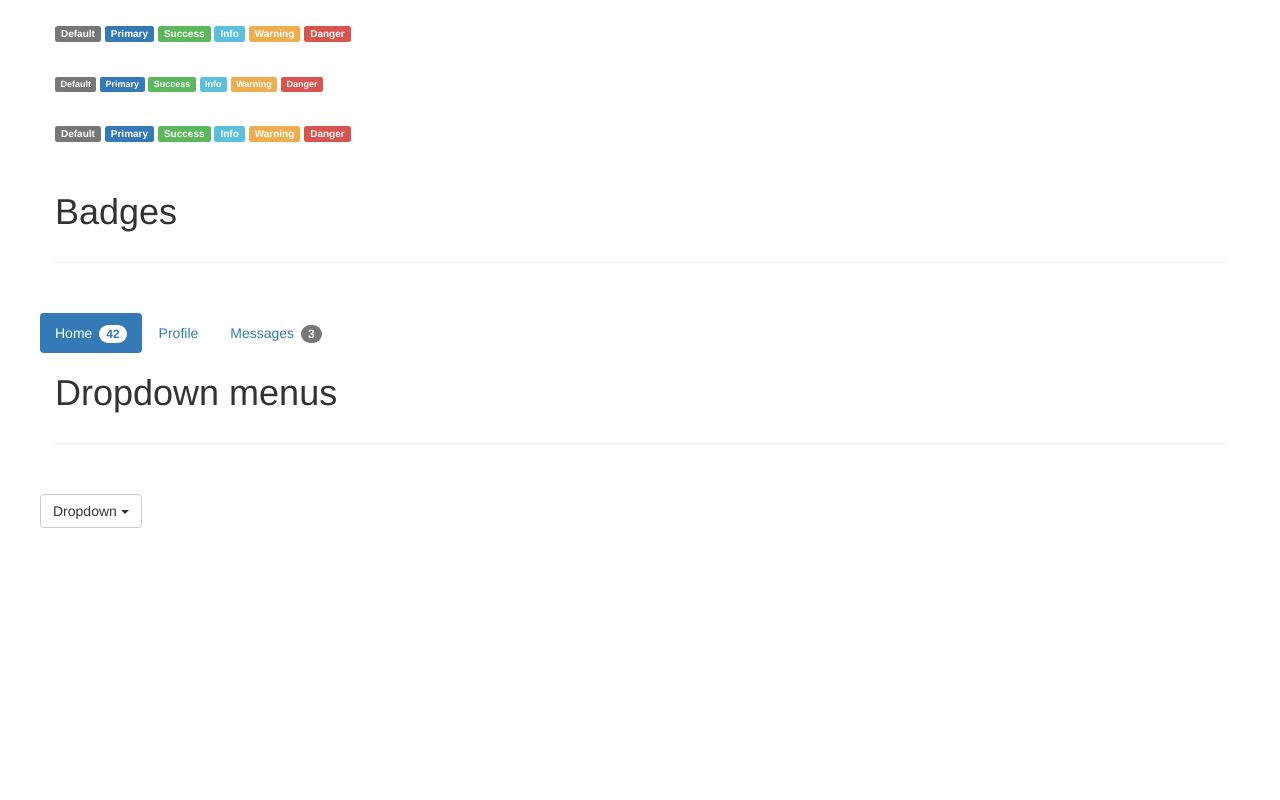
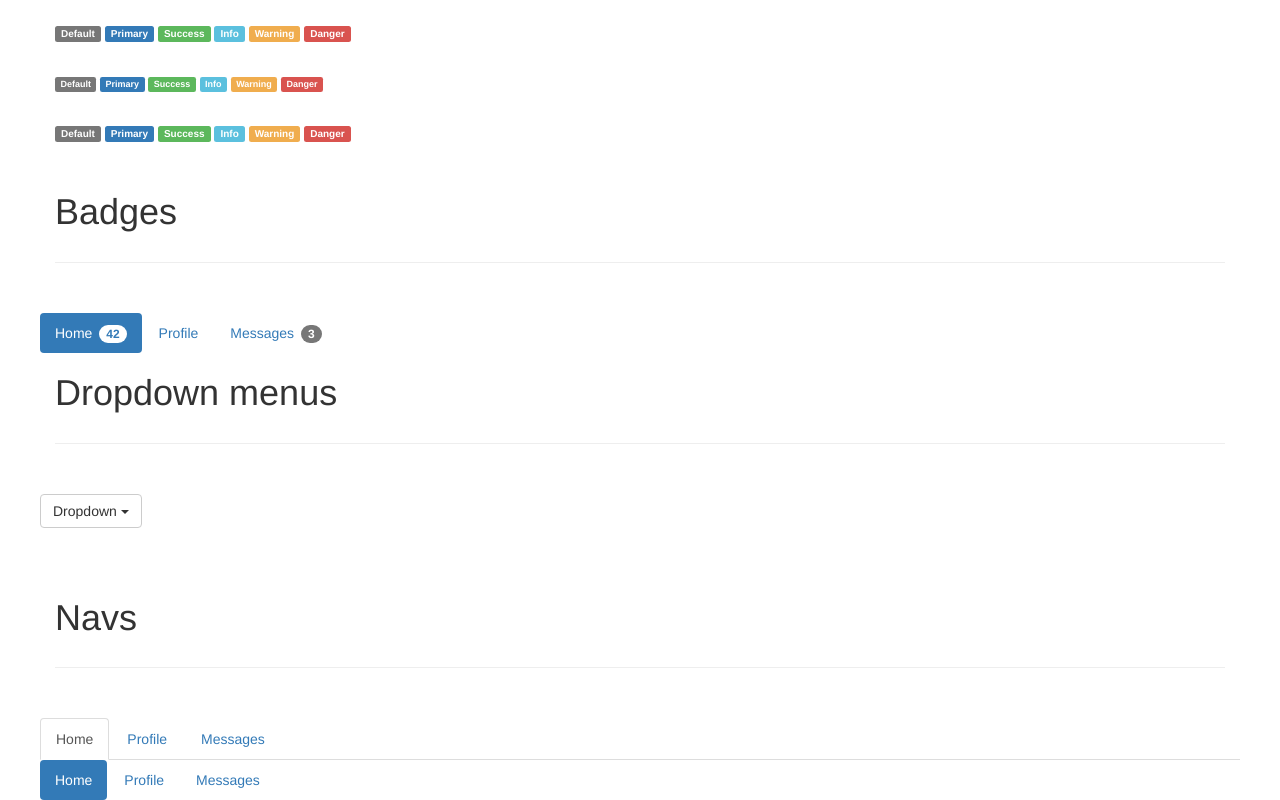
Before and after one commit to shazilh/sprint4-ejercicio-R-plica-Bootstrap, a plain HTML site: page index.html in a window 1280 px wide. Shown: the part 1886-2686 px from the top of the page. Before the commit the page ends 2464 px from the top, so only its background shows below. Drawn offline with nearby package versions, Linux system fonts and the light colour scheme.

Commit message:
desarrollado hasta Navs

```diff
--- a/index.html
+++ b/index.html
@@ -384,6 +384,25 @@
                </div>
             </div>
         </section>
+        <!--codigo de la seccion Navs-->
+        <section class="container">
+           <div class="row">
+               <h1>Navs</h1>
+               <div><hr class="anchoLinea pull-left espacioAbajoGrande"></div>
+                   <div class="row">
+                       <ul class="nav nav-tabs">
+                          <li role="presentation" class="active"><a href="#">Home</a></li>
+                          <li role="presentation"><a href="#">Profile</a></li>
+                          <li role="presentation"><a href="#">Messages</a></li>
+                        </ul>
+                         <ul class="nav nav-pills">
+                          <li role="presentation" class="active"><a href="#">Home</a></li>
+                          <li role="presentation"><a href="#">Profile</a></li>
+                          <li role="presentation"><a href="#">Messages</a></li>
+                        </ul>
+                    </div>
+            </div>
+        </section>
 
     <script src="http://code.jquery.com/jquery-latest.js"></script>
     <script src="assets/js/bootstrap.min.js"></script>
```
